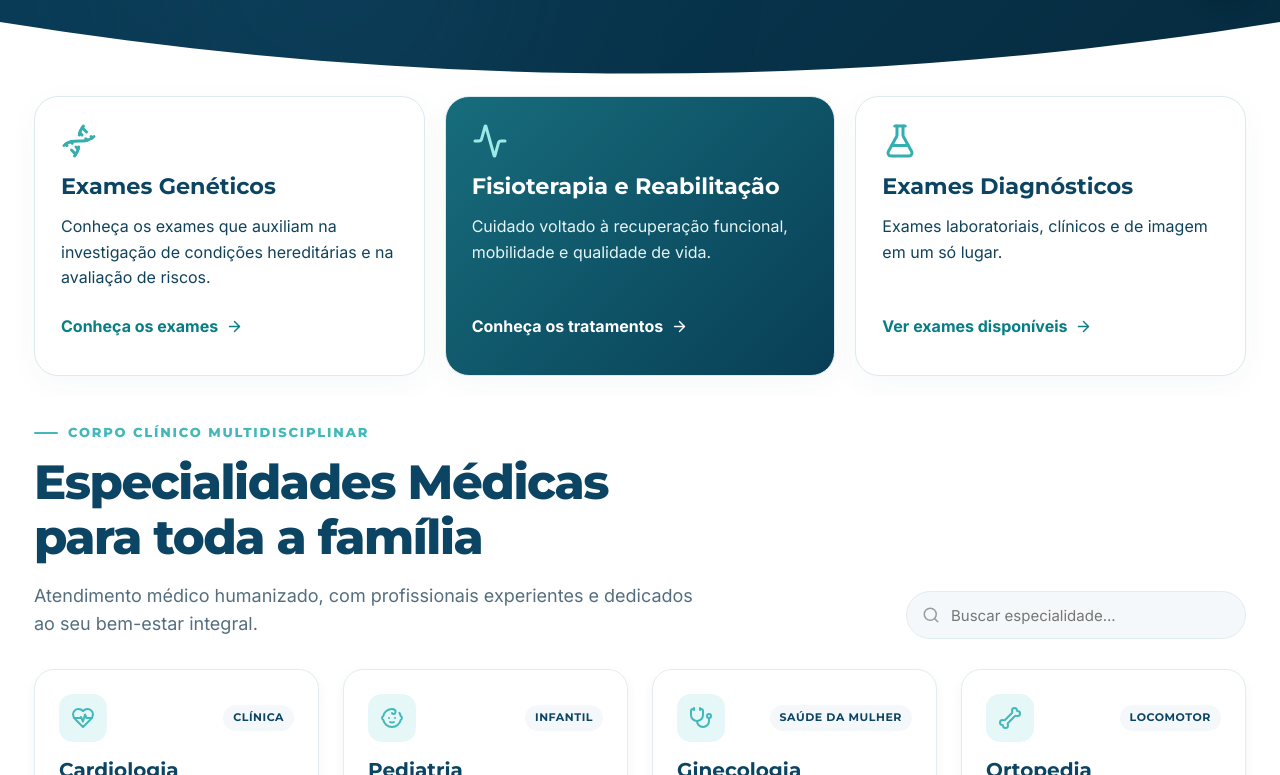
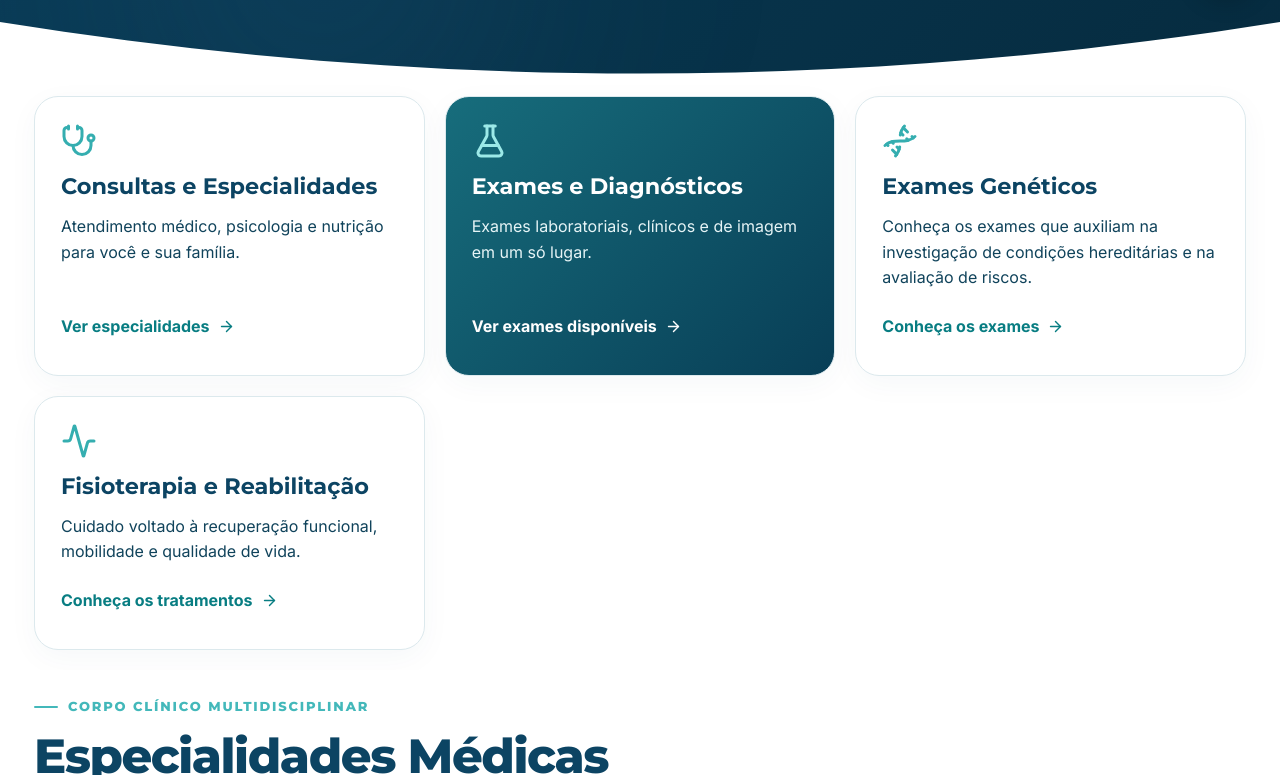
Before and after one commit to Karenfernandes20/nucleo-saude-mais, a Next.js app: page / in a window 1280 px wide. Shown: the part 785-1560 px from the top of the page. Built offline with nearby package versions, Linux system fonts and the light colour scheme.

Commit message:
Equilibra apresentação da clínica multidisciplinar: priority-services.tsx

```diff
--- a/src/components/priority-services.tsx
+++ b/src/components/priority-services.tsx
@@ -2,10 +2,12 @@
 
 import React from 'react';
 import Link from 'next/link';
-import { Dna, Activity, FlaskConical, ArrowRight, MessageCircle } from 'lucide-react';
+import { Dna, Activity, FlaskConical, ArrowRight, MessageCircle, Stethoscope } from 'lucide-react';
 import { clinic } from '@/data/clinic';
 
 const services = [
+  { id: 'consultas', href: '/#especialidades', title: 'Consultas e Especialidades', icon: Stethoscope, description: 'Atendimento médico, psicologia e nutrição para você e sua família.', action: 'Ver especialidades' },
+  { id: 'exames', href: '/exames', title: 'Exames e Diagnósticos', icon: FlaskConical, description: 'Exames laboratoriais, clínicos e de imagem em um só lugar.', action: 'Ver exames disponíveis' },
   {
     id: 'geneticos',
     href: '/exames-geneticos',
@@ -22,15 +24,7 @@ const services = [
     description: 'Cuidado voltado à recuperação funcional, mobilidade e qualidade de vida.',
     action: 'Conheça os tratamentos',
   },
-  {
-    id: 'exames',
-    href: '/exames',
-    title: 'Exames Diagnósticos',
-    icon: FlaskConical,
-    description: 'Exames laboratoriais, clínicos e de imagem em um só lugar.',
-    action: 'Ver exames disponíveis',
-  },
-];
+ ];
 
 const geneticTopics = [
   ['Câncer hereditário', 'Painéis que investigam variantes associadas à predisposição hereditária a determinados tipos de câncer.'],
@@ -58,7 +52,7 @@ export function PriorityCards({ onNavigate }: { onNavigate?: (id: string) => voi
           <Icon size={36} aria-hidden="true" />
           <h2>{title}</h2>
           <p>{description}</p>
-          <Link href={href} className="priority-link">
+          <Link href={href} className="priority-link" onClick={id === 'consultas' && onNavigate ? (event) => { event.preventDefault(); onNavigate('especialidades'); } : undefined}>
             {action}
             <ArrowRight size={17} />
           </Link>
```
